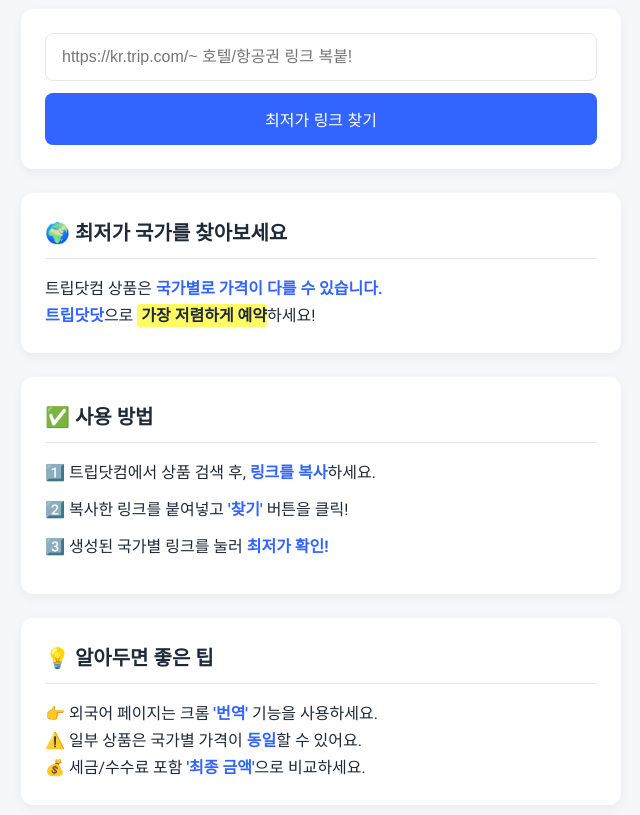
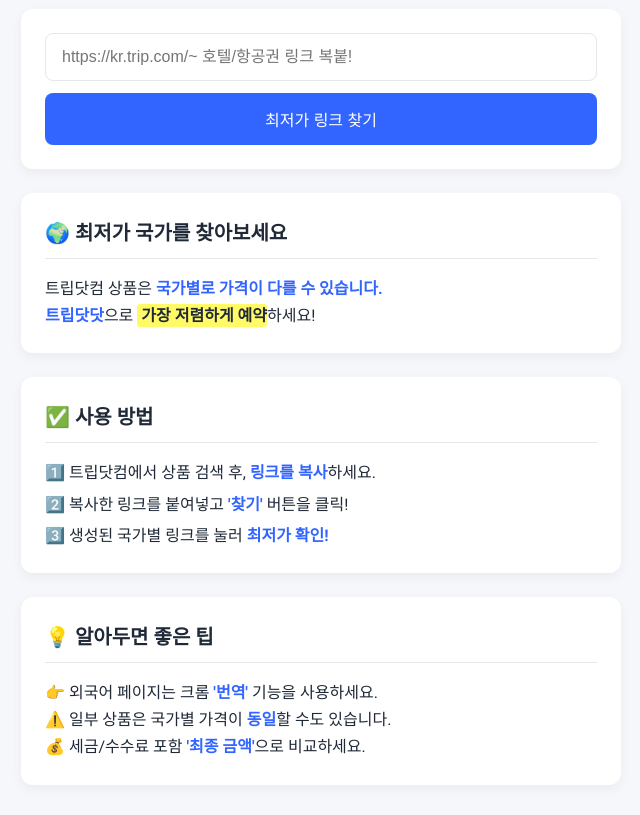
Before and after one commit to lllogggs/pleasemakemereach, a plain HTML site: page index.html in a window 1280 px wide. Shown: the part 119-934 px from the top of the page, without its empty margins (319-959 px from the left). Drawn offline with Linux system fonts and the light colour scheme.

Commit message:
Update index.html

```diff
--- a/index.html
+++ b/index.html
@@ -2,14 +2,13 @@
 <html lang="ko">
 <head>
   <meta charset="UTF-8">
-  <title>트립닷닷 | Trip.com 최저가 링크 찾기</title>
   <link rel="icon" href="/favicon.png" type="image/png">
   <link rel="apple-touch-icon" href="/favicon.png">
+  <title>트립닷닷 | Trip.com 최저가 링크 찾기</title>
   <meta name="viewport" content="width=device-width, initial-scale=1.0">
 
   <meta content="tripdotdot" name="author">
   <meta content="트립닷닷, 트립닷컴 가격비교, Trip.com 최저가, 국가별 링크, 호텔 최저가, 항공권 비교, tripdotdot" name="keywords">
-
   <meta name="description" content="10초만에 N만원 절약하고 여행가자 | 최대 22개국에서 최저가 검색 가능">
 
   <meta content="0BzhAaMapguH_MeU7EZbSDla0DlHq7RNCMnAcujXNzM" name="google-site-verification">
@@ -131,11 +130,15 @@
         padding: 0;
         margin: 0;
         font-size: 16px;
-        line-height: 1.8;
+        line-height: 1.7; /* 다른 문단과 통일 */
     }
 
     .info-card ul li {
-        margin-bottom: 8px;
+        margin-bottom: 4px; /* 간격 축소 */
+    }
+
+    .info-card ul li:last-child {
+        margin-bottom: 0; /* 마지막 항목은 간격 제거 */
     }
 
     .info-card ul li strong,
@@ -199,12 +202,11 @@
     }
 
     .highlight {
-      background-color: rgba(255, 247, 0, 0.6); /* 60% 투명도의 노란색 */
+      background-color: rgba(255, 247, 0, 0.6);
       font-weight: 700;
-      padding: 2px 0 2px 4px; /* 오른쪽 여백 제거 */
+      padding: 2px 0 2px 4px;
       border-radius: 3px;
     }
-
   </style>
 </head>
 <body>
@@ -239,7 +241,7 @@
       <h2>💡 알아두면 좋은 팁</h2>
       <p>
         👉 외국어 페이지는 크롬 <strong>'번역'</strong> 기능을 사용하세요.<br>
-        ⚠️ 일부 상품은 국가별 가격이 <strong>동일</strong>할 수 있어요.<br>
+        ⚠️ 일부 상품은 국가별 가격이 <strong>동일</strong>할 수도 있습니다.<br>
         💰 세금/수수료 포함 <strong>'최종 금액'</strong>으로 비교하세요.
       </p>
     </section>
```
